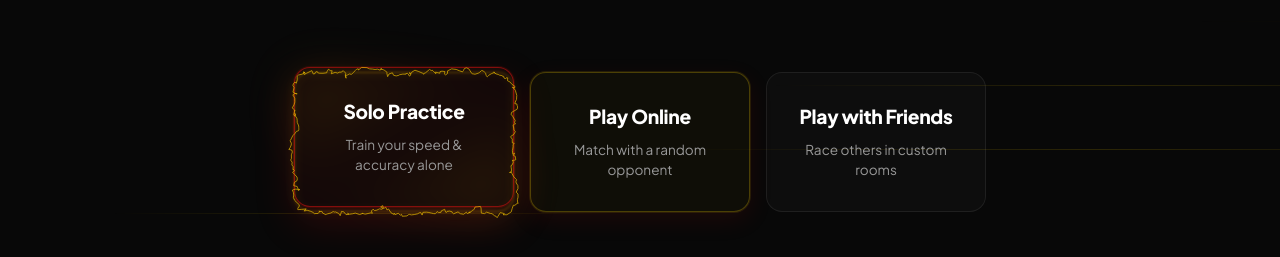
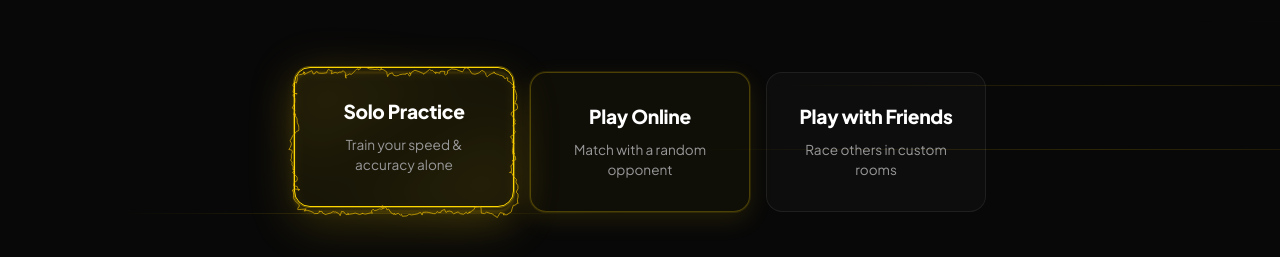
Before and after one commit to arr-in/flashtype, a React (Vite) app in the folder client/: page / in a window 1280 px wide. In both pictures the pointer is over the button 404 px from the left and 464 px from the top of the page. Shown: the part 323-580 px from the top of the page. Built offline with nearby package versions, Linux system fonts and the light colour scheme; no server answers.

Commit message:
style: set all mode cards hover effect to yellow theme

```diff
--- a/client/src/styles.css
+++ b/client/src/styles.css
@@ -2546,16 +2546,16 @@ select {
 .hm-card:hover::before { left: 160%; }
 
 .hm-card:hover {
-  border-color: rgba(204,17,17,0.6);
-  background: rgba(204,17,17,0.06);
+  border-color: #FFD700;
+  background: rgba(255,215,0,0.06);
   transform: translateY(-5px);
-  box-shadow: 0 16px 40px rgba(204,17,17,0.18), 0 0 0 1px rgba(204,17,17,0.15);
+  box-shadow: 0 16px 48px rgba(255,215,0,0.18), 0 0 0 1px rgba(255,215,0,0.3);
 }
 
 .hm-card--featured {
   border-color: rgba(255,215,0,0.25);
   background: rgba(255,215,0,0.03);
-  box-shadow: 0 0 0 1px rgba(255,215,0,0.1), 0 8px 24px rgba(204,17,17,0.1);
+  box-shadow: 0 0 0 1px rgba(255,215,0,0.1), 0 8px 24px rgba(255,215,0,0.1);
 }
 .hm-card--featured:hover {
   border-color: #FFD700;
```
